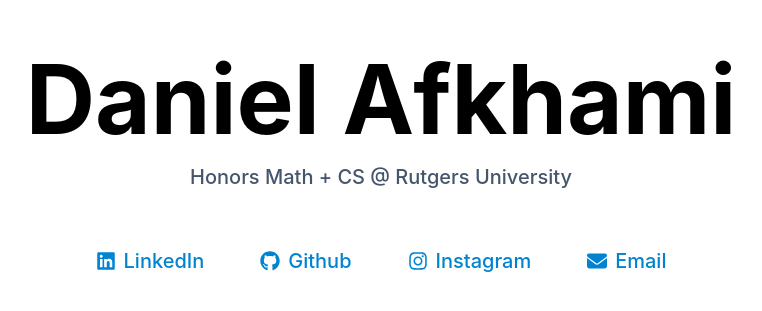
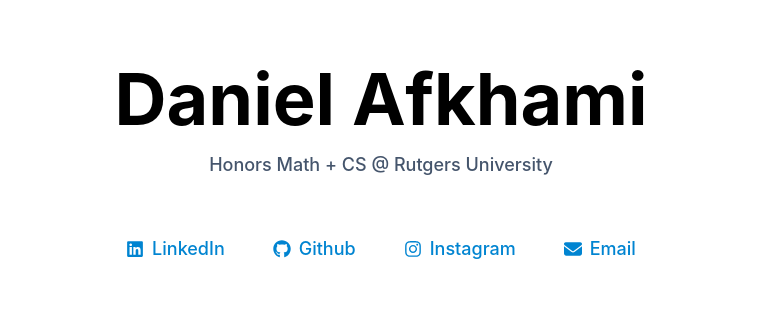
Before and after one commit to danielafkhami/danielafkhami.github.io, a React (Vite) app: page / in a window 1280 px wide. Shown: the part 237-548 px from the top of the page, without its empty margins (259-1021 px from the left). Built offline with nearby package versions, Linux system fonts and the light colour scheme.

Commit message:
Optimized text sizes and added wrapping

```diff
--- a/src/sections/Hero.jsx
+++ b/src/sections/Hero.jsx
@@ -1,19 +1,16 @@
-import { FaLinkedin } from "react-icons/fa6";
-import { FaGithub } from "react-icons/fa6";
-import { FaInstagram } from "react-icons/fa6";
-import { FaEnvelope } from "react-icons/fa6";
+import { FaLinkedin, FaGithub, FaInstagram, FaEnvelope } from "react-icons/fa6";
 
 export const Hero = () => {
     return (
       <section className="h-screen flex flex-col justify-center items-center">
         <div className="text-center flex flex-col gap-4">
-          <h1 className="text-7xl md:text-8xl font-sans-serif font-bold">
+          <h1 className="text-5xl md:text-7xl font-bold">
             Daniel Afkhami
           </h1>
-          <p className="text-lg md:text-xl text-slate-600 font-medium">
+          <p className="text-md md:text-lg text-slate-600 font-medium">
             Honors Math + CS @ Rutgers University
           </p>
-          <p className="text-lg md:text-xl text-sky-600 font-medium flex flex-row gap-8 md:gap-14 justify-center mt-6 md:mt-10">
+          <nav className="text-md md:text-lg text-sky-600 font-medium flex flex-wrap gap-6 md:gap-12 justify-center mt-6 md:mt-10 px-4">
             <a href = "https://www.linkedin.com/in/daniel-afkhami" target="_blank" rel="noopener noreferrer" className="flex flex-row gap-2 items-center">
             <FaLinkedin /> LinkedIn
             </a>
@@ -26,9 +23,8 @@ export const Hero = () => {
             <a href = "mailto:dan.afkhami@gmail.com" className="flex flex-row gap-2 items-center">
             <FaEnvelope /> Email
             </a>
-          </p>
+          </nav>
         </div>
-
       </section>
     )
 }
```
